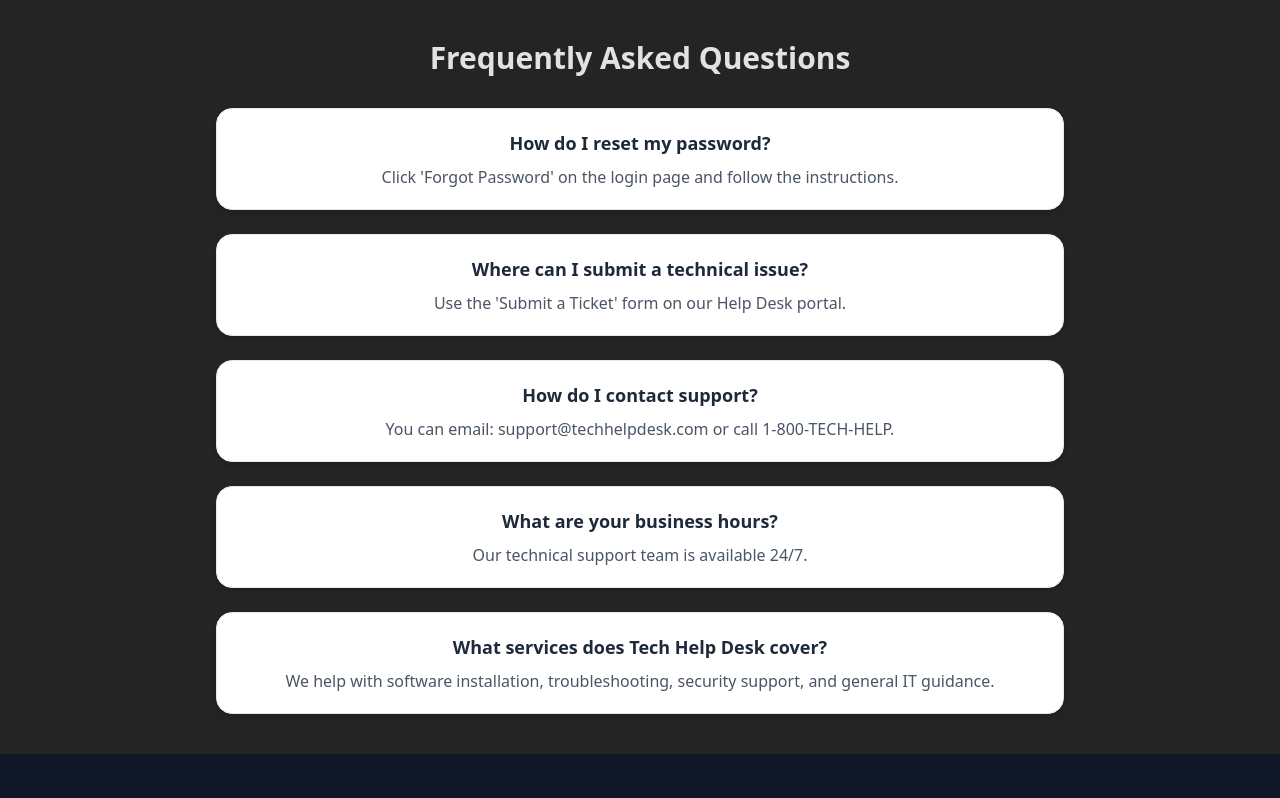
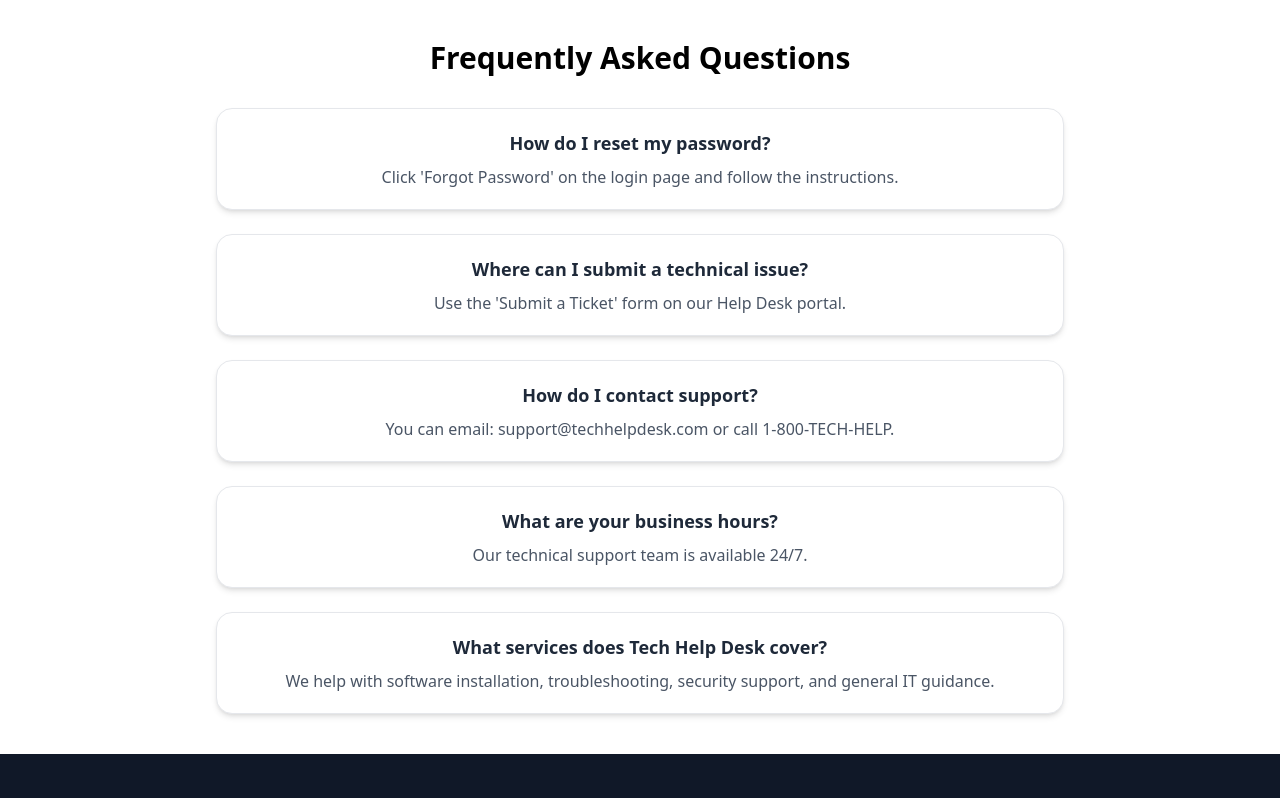
Before and after one commit to erichilla0525/fullstack-helpdesk, a React (Vite) app: page / in a window 1280 px wide. Shown: the top 798 px of the page. Built offline with nearby package versions, Linux system fonts and the light colour scheme.

Commit message:
Change folder structure and updating index.css file

```diff
--- a/src/App.css
+++ /dev/null
@@ -1,5 +0,0 @@
-#root {
-  max-width: 100%;
-  margin: 0 auto;
-  text-align: center;
-}
--- a/src/components/Faq.tsx
+++ b/src/components/FAQ/Faq.tsx
@@ -1,5 +1,7 @@
 // src/components/FAQ.jsx
-import { faqData } from "../data/faqQandAns";
+
+import { faqData } from "../../data/faqQandAns";
+
 
 const FAQ = () => {
   return (
--- a/src/index.css
+++ b/src/index.css
@@ -1,15 +1,7 @@
 @import "tailwindcss";
-:root {
-  font-family: system-ui, Avenir, Helvetica, Arial, sans-serif;
-  line-height: 1.5;
-  font-weight: 400;
 
-  color-scheme: light dark;
-  color: rgba(255, 255, 255, 0.87);
-  background-color: #242424;
-
-  font-synthesis: none;
-  text-rendering: optimizeLegibility;
-  -webkit-font-smoothing: antialiased;
-  -moz-osx-font-smoothing: grayscale;
+body{
+  margin: 0;
+  padding: 0;
+  text-align: center;
 }
```
Also changed, not shown: src/App.tsx (+2 -5 lines), src/components/Footer/Footer.tsx (renamed from src/components/Footer.tsx).
